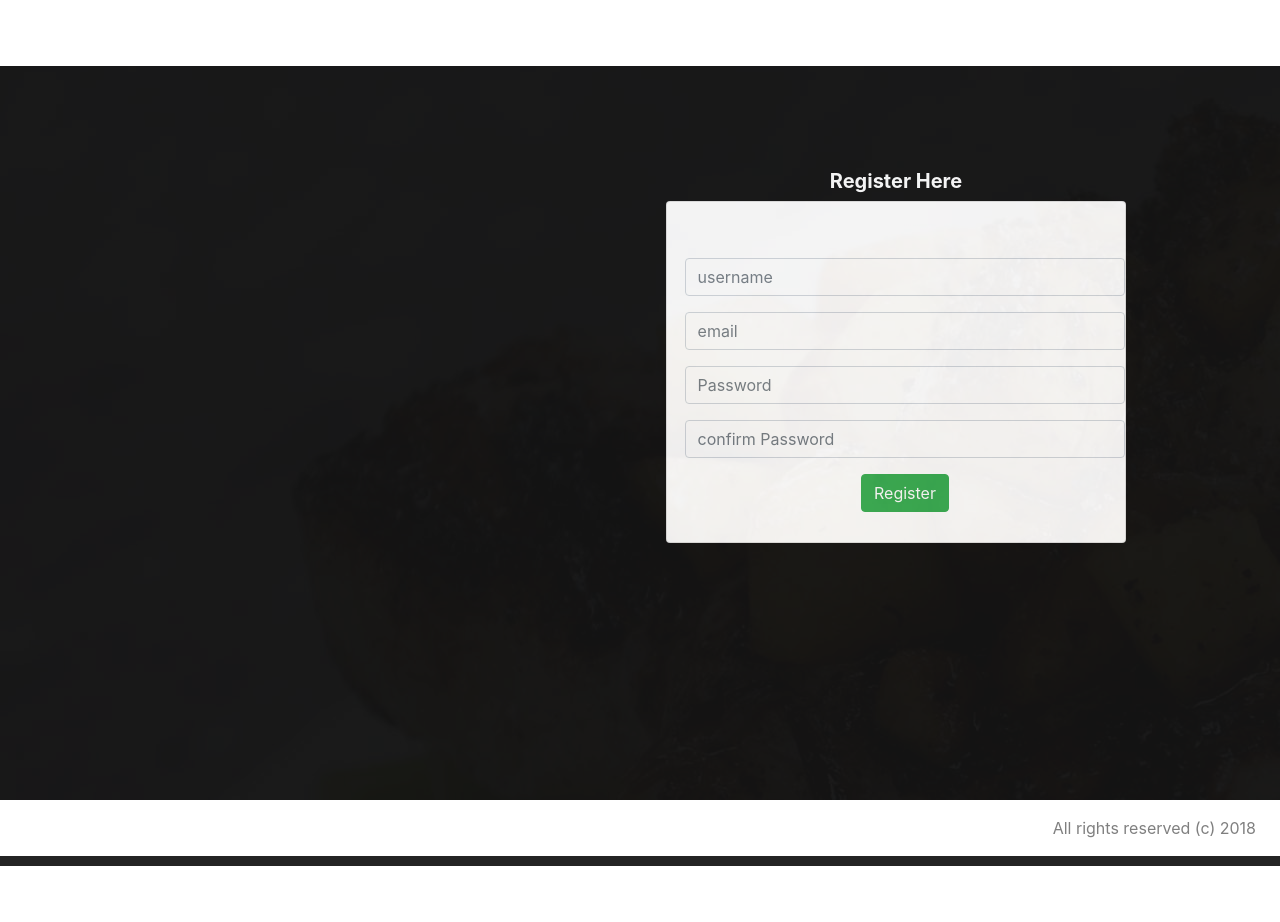
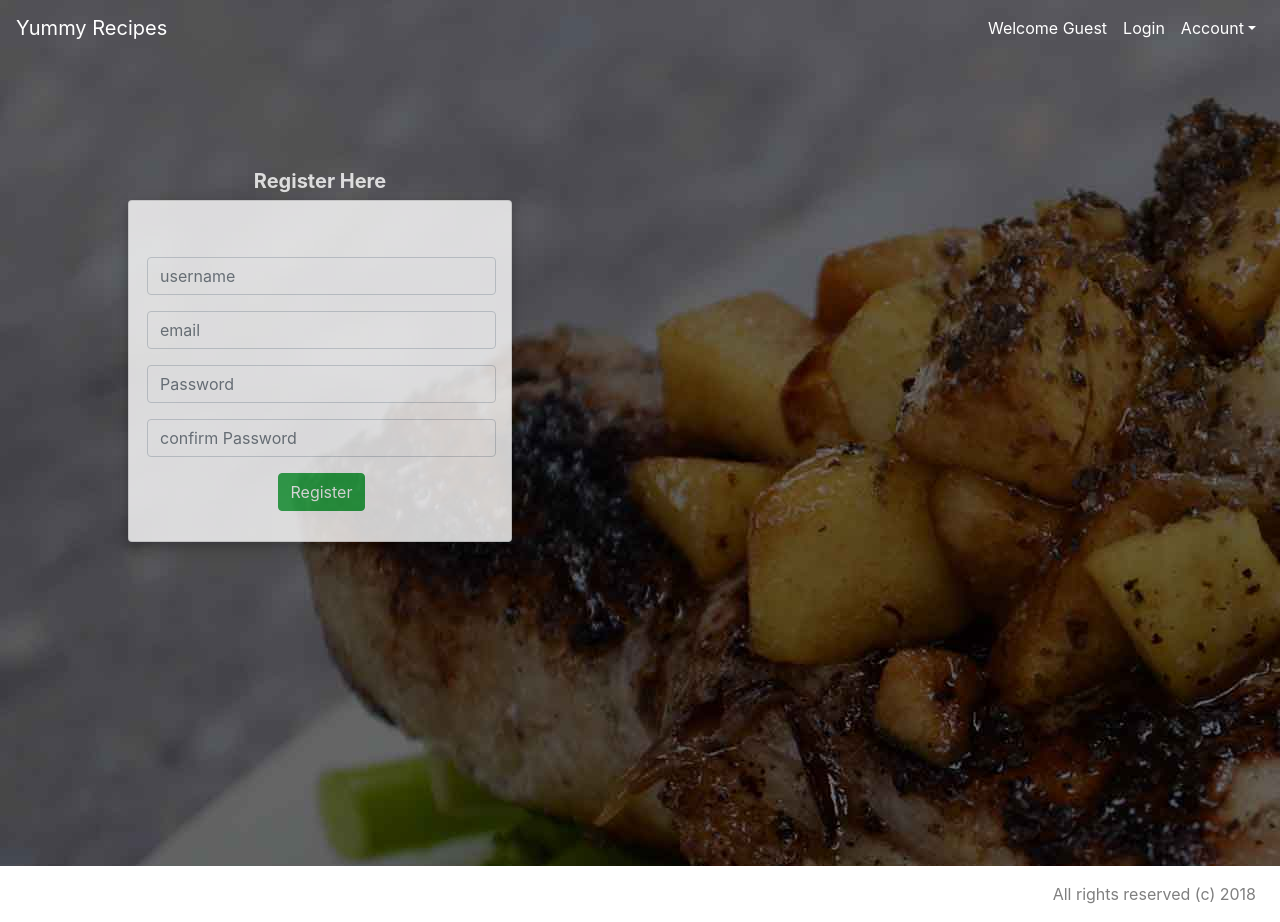
Before and after one commit to mwaz/yummy-recipes-react, a React (Create React App) app: page / in a window 1280 px wide. Before the commit the page ends 866 px from the top, so only its background shows below. Built offline with nearby package versions, Linux system fonts and the light colour scheme.

Commit message:
[Bg #154526489]  modified styles.css

```diff
--- a/src/styles/styles.css
+++ b/src/styles/styles.css
@@ -1,9 +1,11 @@
 .navigation-bar {
     width:100%;
     padding-bottom:10px;
-    background-color: #FFFFFF;
+    color: #ffffff;
+
 
 }
+
 .footer {
     width:100%;
     background-color: #FFFFFF;
@@ -12,27 +14,31 @@
 .background-div {
     width: 100%;
     color: white;
-    height: 100vh;
+    height: 100%;
+    margin-top: 0;
     background-image: url(../images/recipes.jpg);
     background-repeat: repeat-y;
     z-index: -9999;
 }
 .background-container {
     width: 100%;
-    background-color: #ffffff;
-    filter: opacity(.93);
+    /* background-color: #ffffff; */
+    filter: opacity(.8);
 }
 .background-container-form {
     width: 100%;
     height: 100vh;
-    padding-right: 12%;
+    padding-right:  60%;
     padding-top: 100px;
-    padding-left: 52%;
+    padding-left: 10%;
     padding-bottom: 50px;
-    background-color: #000;
+    /* background-color: #000;
     z-index: 9999;
-    filter: opacity(.92);
-
+    filter: opacity(.2);
+     */
+}
+.background-container-form .card {
+    padding-right: 15px;
 }
 .categories-parent-background {
     width: 100%;
```
